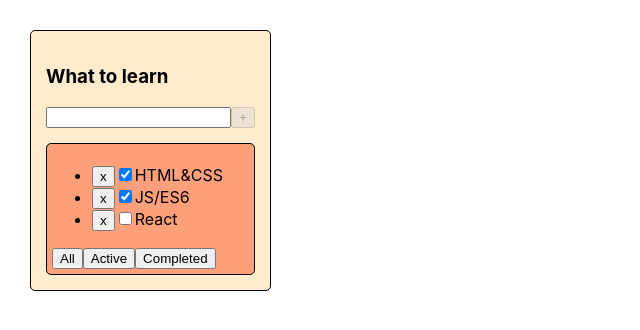
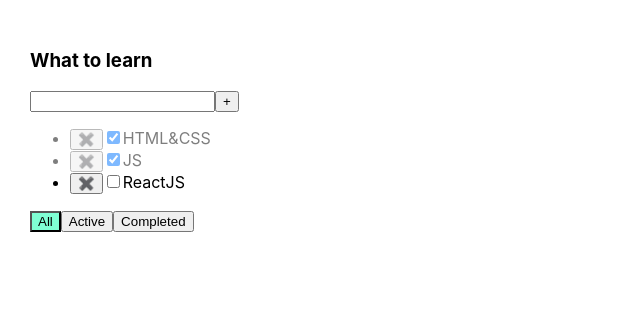
Before and after one commit to DustyFlower/1-todolist, a React (Create React App) app: page / in a window 1280 px wide. Shown: the top 330 px of the page, without its empty margins (0-640 px from the left). Built offline with nearby package versions, Linux system fonts and the light colour scheme.

Commit message:
New classes

```diff
--- a/src/App.css
+++ b/src/App.css
@@ -6,16 +6,19 @@
 .App > div {
   margin-right: 50px;
 }
-.todoList {
-  border: 1px solid black;
-  border-radius: 5px;
-  padding: 15px;
-  background-color: blanchedalmond;
+
+.error {
+  border: red 1px solid;
 }
-.tasksList {
-  border: 1px solid black;
-  border-radius: 5px;
-  padding: 5px;
-  background-color: lightsalmon;
-  margin-top: 15px;
+
+.error-message {
+  color: red;
 }
+
+.active-filter {
+  background-color: aquamarine;
+}
+
+.is-done {
+  opacity: 0.5;
+}
--- a/src/App.tsx
+++ b/src/App.tsx
@@ -1,47 +1,53 @@
 import React, {useState} from 'react';
 import './App.css';
-import {TaskType, TodoList} from './TodoList';
+import {Todolist} from './Todolist';
 import {v1} from 'uuid';
 
-//CRUD:
-//create
-//read +
-//update +
-//delete +
+export type FilterValuesType = 'all' | 'completed' | 'active'
 
 function App() {
-//BLL:
-    const todoListTitle: string = 'What to learn'
 
-    const [tasks, setTasks] = useState<Array<TaskType>>([
+    let tasks1 = [
         {id: v1(), title: 'HTML&CSS', isDone: true},
-        {id: v1(), title: 'JS/ES6', isDone: true},
-        {id: v1(), title: 'React', isDone: false}
-    ])
+        {id: v1(), title: 'JS', isDone: true},
+        {id: v1(), title: 'ReactJS', isDone: false}
+    ]
 
-    //delete
-    const removeTask = (taskId: string) => {
-        setTasks(tasks.filter(t => t.id !== taskId))
+    const [filter, setFilter] = useState<FilterValuesType>('all')
+
+    const [tasks, setTasks] = useState(tasks1)
+
+    const changeFilter = (FilterType: FilterValuesType) => setFilter(FilterType)
+
+    const changeStatus = (taskId: string, isDone: boolean) => {
+        let task = tasks.find(t => t.id === taskId)
+        if (task) {
+            task.isDone = isDone
+        }
+        setTasks([...tasks])
     }
 
-    //create task
-    const addTask = (title: string) => {
-        const newTask: TaskType = {
-            id: v1(),
-            title: title,
-            isDone: false
-        }
+    let tasksForTodoList = tasks
+
+    if (filter === 'active') {
+        tasksForTodoList = tasksForTodoList.filter(task => !task.isDone)
+    }
+    if (filter === 'completed') {
+        tasksForTodoList = tasksForTodoList.filter(task => task.isDone)
+    }
+
+    const removeTask = (id: string) => {
+        setTasks(tasks.filter((t) => t.id !== id))
+    }
+
+    const addTask = (taskTitle: string) => {
+        const newTask = {id: v1(), title: taskTitle, isDone: false}
         setTasks([newTask, ...tasks])
     }
 
-//UI:
     return (
         <div className="App">
-            <TodoList title={todoListTitle}
-                      tasks={tasks}
-                      removeTask={removeTask}
-                      addTask={addTask}
-            />
+            <Todolist title="What to learn" tasks={tasksForTodoList} removeTask={removeTask} changeFilter={changeFilter} addTask={addTask} changeTaskStatus={changeStatus} filter ={filter}/>
         </div>
     );
 }
--- a/src/Button.tsx
+++ /dev/null
@@ -1,12 +0,0 @@
-import React, {FC} from 'react';
-
-type ButtonPropsType = {
-    name: string
-    onClickHandler: () => void
-    disabled?: boolean
-}
-export const Button: FC<ButtonPropsType> = ({name, onClickHandler, disabled}) => {
-    return <button
-        disabled={disabled}
-        onClick={onClickHandler}>{name}</button>
-}
--- a/src/TasksList.tsx
+++ /dev/null
@@ -1,57 +0,0 @@
-import React, {FC, useState} from 'react';
-import {Button} from './Button';
-import {TaskType} from './TodoList';
-import './App.css';
-
-type TasksListPropsType = {
-    tasks: TaskType[]
-    removeTask: (taskId: string) => void
-}
-
-type FilterValueType = 'All' | 'Active' | 'Completed'
-
-export const TasksList: FC<TasksListPropsType> = ({tasks, removeTask}) => {
-    const [filter, setFilter] = useState<FilterValueType>('All')
-
-    const filteredTasks: Array<TaskType> = filter === 'Active'
-        ? tasks.filter(t => !t.isDone)
-        : filter === 'Completed'
-            ? tasks.filter(t => t.isDone)
-            : tasks
-
-    /*    const listItems: Array<JSX.Element> = []
-        for (let i = 0; i < filteredTasks.length; i++) {
-            const onClickRemoveTask = () => removeTask(filteredTasks[i].id)
-            const listItem: JSX.Element = <li>
-                <Button name={'x'} onClickHandler={onClickRemoveTask}/>
-                <input type="checkbox" checked={filteredTasks[i].isDone}/>
-                <span>{filteredTasks[i].title}</span>
-            </li>
-            listItems.push(listItem)
-        }*/
-    const listItems: JSX.Element = filteredTasks.length === 0
-        ? <span>Your list is empty.</span>
-        :<ul>
-            {filteredTasks.map(t => {
-                const onClickRemoveTask = () => removeTask(t.id)
-                return (
-                    <li>
-                        <Button name={'x'} onClickHandler={onClickRemoveTask}/>
-                        <input type="checkbox" checked={t.isDone}/>
-                        <span>{t.title}</span>
-                    </li>
-                )
-            })}
-        </ul>
-    const onClickSetAllFilter = () => setFilter('All')
-    return (
-        <div className='tasksList'>
-                {listItems}
-            <div>
-                <Button name="All" onClickHandler={onClickSetAllFilter}/>
-                <Button name="Active" onClickHandler={() => setFilter('Active')}/>
-                <Button name="Completed" onClickHandler={() => setFilter('Completed')}/>
-            </div>
-        </div>
-    )
-}
--- a/src/Todolist.tsx
+++ b/src/Todolist.tsx
@@ -1,59 +1,89 @@
-import React, {ChangeEvent, FC, useState, KeyboardEvent} from 'react';
-import './App.css'
-import {Button} from './Button';
-import {TasksList} from './TasksList';
+import React, {ChangeEvent, KeyboardEvent, FC, useState} from 'react';
+import {FilterValuesType} from './App';
+import {log} from 'util';
+import {Simulate} from 'react-dom/test-utils';
+import error = Simulate.error;
 
-export type TodoListPropsType = {
+type PropsType = {
     title: string
     tasks: TaskType[]
     removeTask: (taskId: string) => void
-    addTask: (title: string) => void
+    changeFilter: (FilterType: FilterValuesType) => void
+    addTask: (taskTitle: string) => void
+    changeTaskStatus: (taskId: string, isDone: boolean) => void
+    filter: FilterValuesType
 }
 
-export type TaskType = {
-    id: string,
-    title: string,
+type TaskType = {
+    id: string
+    title: string
     isDone: boolean
 }
 
-export const TodoList: FC<TodoListPropsType> = ({
-                                                    title,
-                                                    tasks,
-                                                    removeTask,
-                                                    addTask
-                                                }) => {
-    const [newTaskTitle, setNewTaskTitle] = useState('')
-    const maxTitleLengthError = newTaskTitle.length >= 20
-    const onClickAddTask = () => {
-        addTask(newTaskTitle)
-        setNewTaskTitle('')
+export const Todolist: FC<PropsType> = ({title, tasks, removeTask, changeFilter, addTask, changeTaskStatus, filter}) => {
+    const [taskTitle, setTaskTitle] = useState('')
+    const [error, setError] = useState<string | null>(null)
+
+    const onAllClickHandler = () => {
+        changeFilter('all')
     }
-    const OnChangeSetTitle = (e: ChangeEvent<HTMLInputElement>) => {
-        if (e.currentTarget.value.length <= 20) {
-            setNewTaskTitle(e.currentTarget.value)
+    const onActiveClickHandler = () => {
+        changeFilter('active')
+    }
+    const onCompletedClickHandler = () => {
+        changeFilter('completed')
+    }
+
+    const onClickAddTaskHandler = () => {
+        if (taskTitle.trim() !== '') {
+            addTask(taskTitle.trim())
+            setTaskTitle('')
+        } else {
+            setError('Title is required')
+        }}
+
+        const onChangeAddTaskHandler = (event: ChangeEvent<HTMLInputElement>) => {
+            setTaskTitle(event.currentTarget.value)
+        }
+
+        const onKeyUpHandler = (event: KeyboardEvent<HTMLInputElement>) => {
+        setError(null)
+            if (event.ctrlKey && event.key === 'Enter') {
+                onClickAddTaskHandler()
             }
         }
-    const onKeyDownAddTask = (e: KeyboardEvent<HTMLInputElement>) => {
-        e.key === 'Enter'
-        && !!newTaskTitle
-        && newTaskTitle.length < 20
-        && onClickAddTask()
-    }
         return (
-        <div className="todoList">
+            <div>
                 <h3>{title}</h3>
                 <div>
-                <input
-                    value={newTaskTitle}
-                    onChange={OnChangeSetTitle}
-                    onKeyDown={onKeyDownAddTask}
-                />
-                <Button name="+"
-                        onClickHandler={onClickAddTask}
-                        disabled={!newTaskTitle || maxTitleLengthError}/>
-                {maxTitleLengthError && <div style={{color: 'red'}}>Your task title is too long</div>}
+                    <input value={taskTitle}
+                           onChange={onChangeAddTaskHandler}
+                           onKeyUp={onKeyUpHandler}
+                           className={error ? 'error' : ''}/>
+                    <button onClick={onClickAddTaskHandler}>+</button>
+                    {error && <div className="error-message">{error}</div>}
                 </div>
-            <TasksList tasks={tasks} removeTask={removeTask}/>
+                <ul>
+                    {tasks.map(t => {
+                        const onClickHandler = () => {
+                            removeTask(t.id)
+                        }
+                        const onChangeCheckboxHandler = (e: ChangeEvent<HTMLInputElement>) => {
+                            changeTaskStatus(t.id, e.currentTarget.checked)
+                        }
+                        return <li key={t.id} className={t.isDone ?'is-done' : ''}>
+                            <button onClick={onClickHandler}>✖️
+                            </button>
+                            <input type="checkbox" onChange={onChangeCheckboxHandler} checked={t.isDone}/>
+                            <span>{t.title}</span></li>
+                    })}
+                </ul>
+                <div>
+                    <button className={filter === 'all' ?'active-filter': ''} onClick={onAllClickHandler}>All</button>
+                    <button className={filter === 'active' ?'active-filter': ''} onClick={onActiveClickHandler}>Active
+                    </button>
+                    <button className={filter === 'completed' ?'active-filter': ''} onClick={onCompletedClickHandler}>Completed</button>
+                </div>
             </div>
         )
     }
```
Also changed, not shown: src/TodoListUseRef.tsx (deleted, +0 -54 lines). Lines whose indentation alone changed are shown as unchanged.
